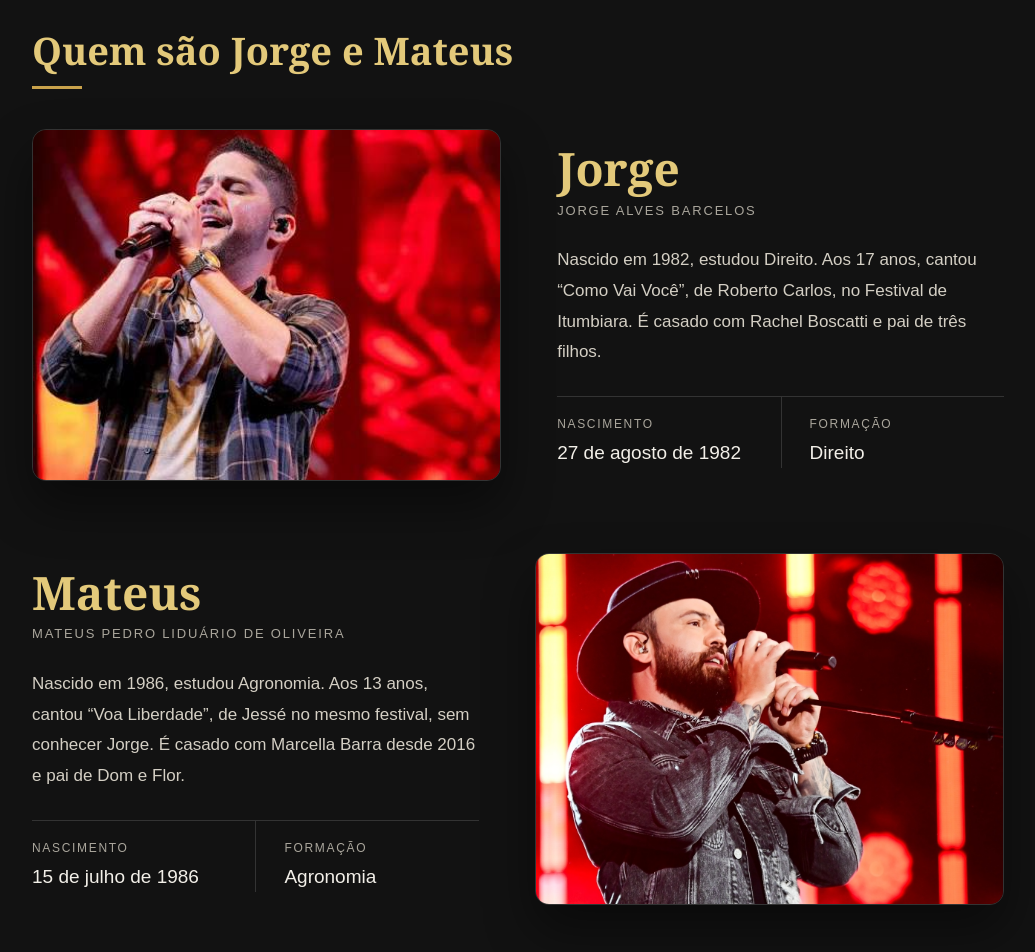
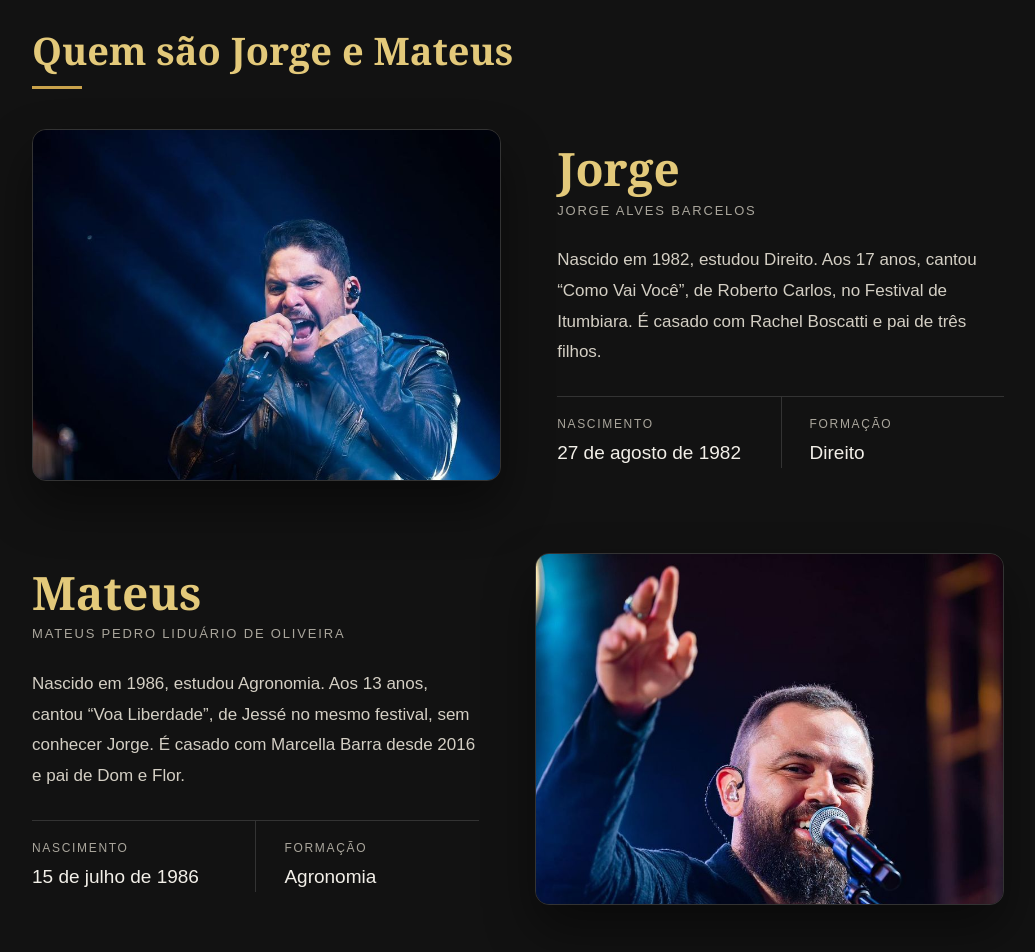
Before and after one commit to UniversoJM/UniversoJM, a website: page public/index.html in a window 1280 px wide. Shown: the part 860-1812 px from the top of the page, without its empty margins (122-1157 px from the left). Drawn offline with Linux system fonts and the light colour scheme.

Commit message:
Ajustando css fotos

```diff
--- a/public/index.html
+++ b/public/index.html
@@ -49,7 +49,7 @@
 
       <div class="perfil">
         <div class="perfil-foto">
-          <img src="assets/imgs/jorge.jpg" alt="Jorge">
+          <img src="assets/imgs/jorge1.jpg" alt="Jorge">
         </div>
         <div class="perfil-texto">
           <h3>Jorge</h3>
@@ -70,7 +70,7 @@
 
       <div class="perfil inverso">
         <div class="perfil-foto">
-          <img src="assets/imgs/mateus.jpg" alt="Mateus">
+          <img src="assets/imgs/mateus1.jpg" alt="Mateus">
         </div>
         <div class="perfil-texto">
           <h3>Mateus</h3>
```
